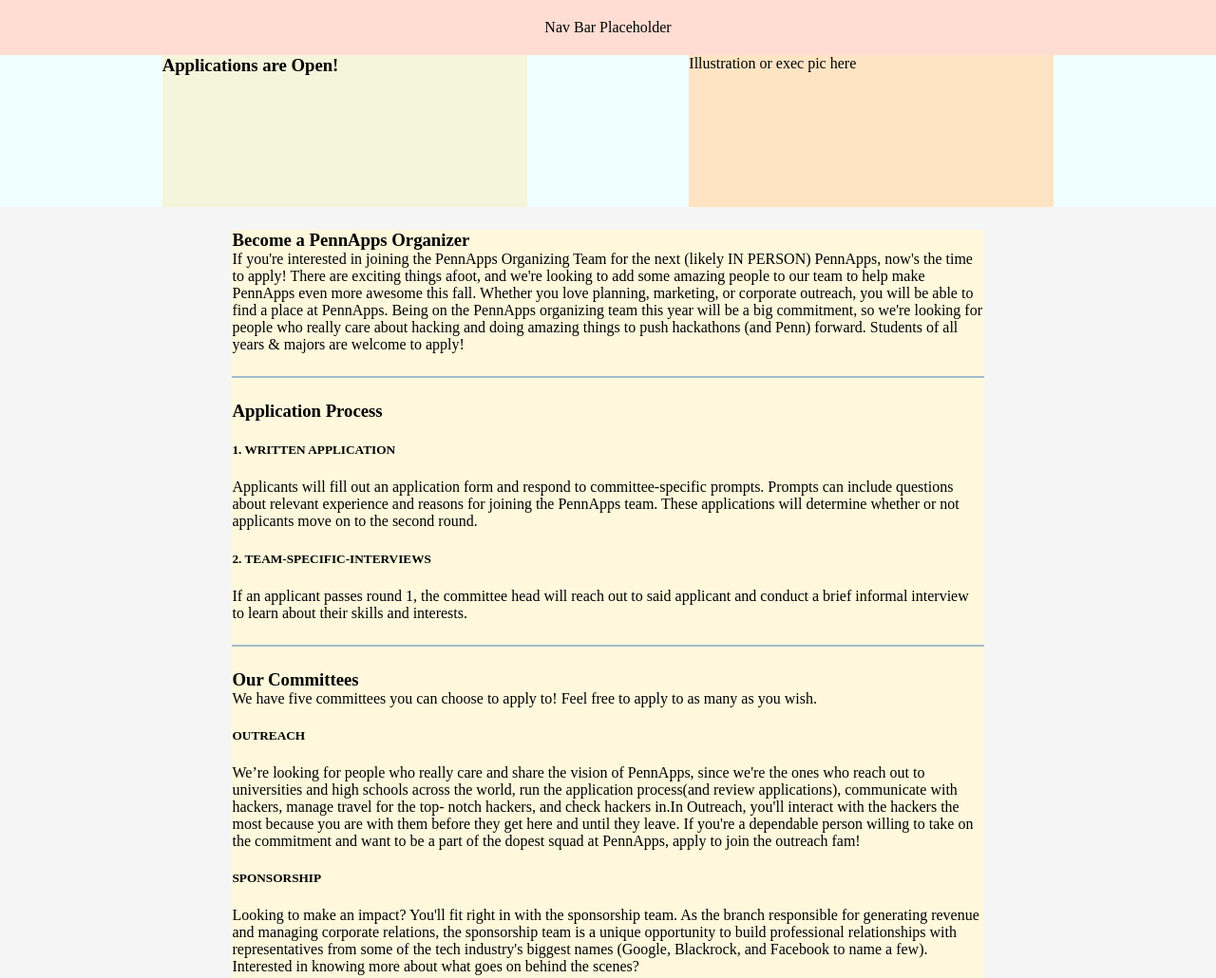
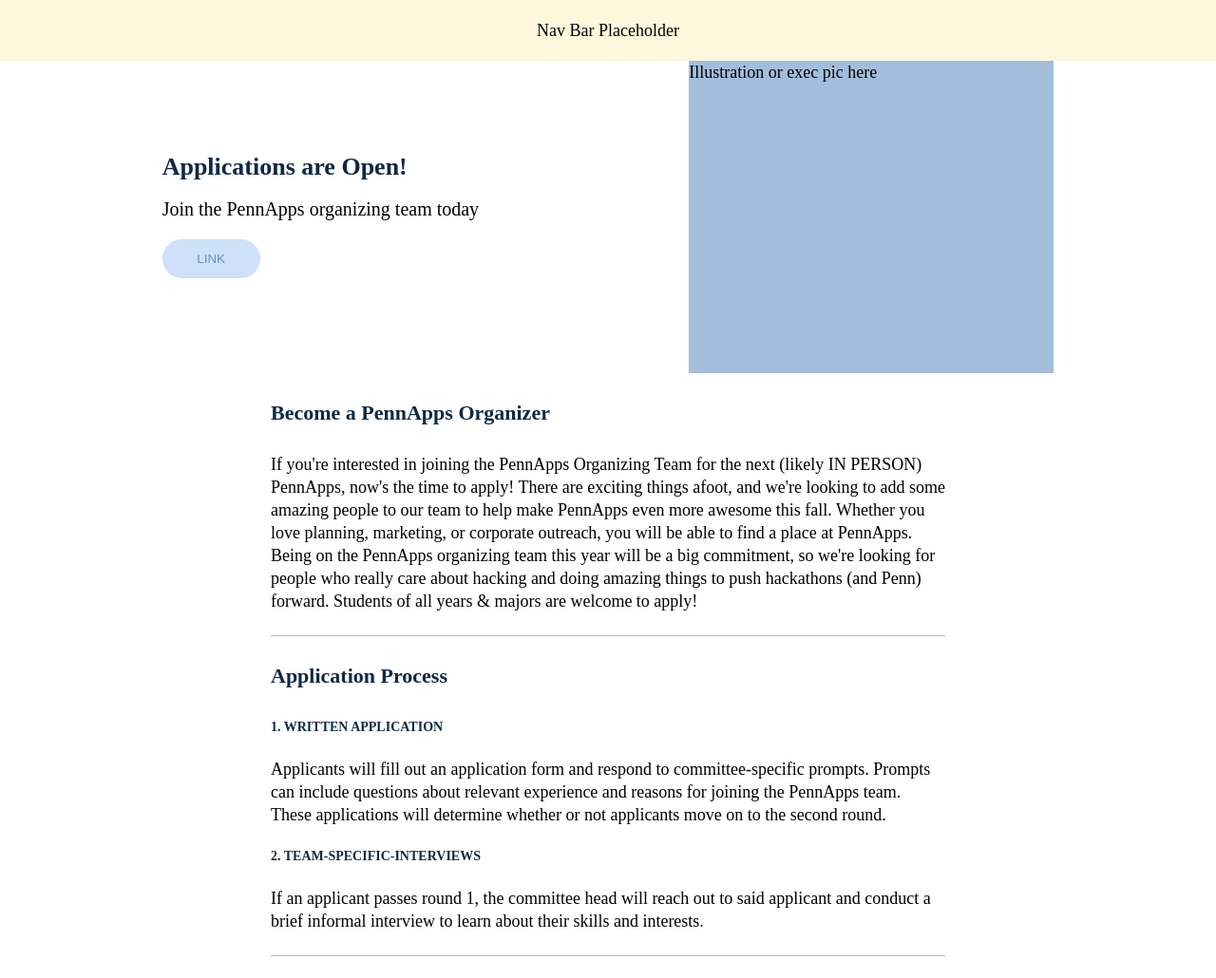
Before and after one commit to pennapps/pennapps.com, a Gatsby site: page /organizers in a window 1280 px wide. Shown: the top 1030 px of the page at 95% size. Built offline with nearby package versions, Linux system fonts and the light colour scheme; Gatsby itself is replaced by a stand-in of ours; a web font is replaced by a local one.

Commit message:
style updated

```diff
--- a/package.json
+++ b/package.json
@@ -16,6 +16,7 @@
   "dependencies": {
     "gatsby": "^4.15.1",
     "react": "^18.1.0",
+    "react-collapse": "^5.1.1",
     "react-dom": "^18.1.0",
     "react-router-dom": "^6.3.0"
   },
--- /dev/null
+++ b/src/pages/fonts.css
@@ -0,0 +1,35 @@
+/* cyrillic */
+@font-face {
+    font-family: 'Proxima Nova';
+    font-style: normal;
+    font-weight: 400;
+    src: url(https://fonts.gstatic.com/l/font?kit=FwZc7-Am2FI_-VOxaLDvvq27pmO73q3LkQ&skey=96867d716c89840e&v=v19) format('woff2');
+    unicode-range: U+0301, U+0400-045F, U+0490-0491, U+04B0-04B1, U+2116;
+}
+
+/* vietnamese */
+@font-face {
+    font-family: 'Proxima Nova';
+    font-style: normal;
+    font-weight: 400;
+    src: url(https://fonts.gstatic.com/l/font?kit=FwZc7-Am2FI_-VOxaLDvvq27rWO73q3LkQ&skey=96867d716c89840e&v=v19) format('woff2');
+    unicode-range: U+0102-0103, U+0110-0111, U+0128-0129, U+0168-0169, U+01A0-01A1, U+01AF-01B0, U+1EA0-1EF9, U+20AB;
+}
+
+/* latin-ext */
+@font-face {
+    font-family: 'Proxima Nova';
+    font-style: normal;
+    font-weight: 400;
+    src: url(https://fonts.gstatic.com/l/font?kit=FwZc7-Am2FI_-VOxaLDvvq27rGO73q3LkQ&skey=96867d716c89840e&v=v19) format('woff2');
+    unicode-range: U+0100-024F, U+0259, U+1E00-1EFF, U+2020, U+20A0-20AB, U+20AD-20CF, U+2113, U+2C60-2C7F, U+A720-A7FF;
+}
+
+/* latin */
+@font-face {
+    font-family: 'Proxima Nova';
+    font-style: normal;
+    font-weight: 400;
+    src: url(https://fonts.gstatic.com/l/font?kit=FwZc7-Am2FI_-VOxaLDvvq27omO73q3LkQ&skey=96867d716c89840e&v=v19) format('woff2');
+    unicode-range: U+0000-00FF, U+0131, U+0152-0153, U+02BB-02BC, U+02C6, U+02DA, U+02DC, U+2000-206F, U+2074, U+20AC, U+2122, U+2191, U+2193, U+2212, U+2215, U+FEFF, U+FFFD;
+}
--- a/src/pages/organizers.css
+++ b/src/pages/organizers.css
@@ -1,52 +1,169 @@
+@import "fonts.css";
+
 body {
-    background-color: #F5F5F5;
+    background-color: #FFFFFF;
     margin: 0;
 }
 
+div {
+    font-family: 'Proxima Nova';
+    -webkit-font-smoothing: antialiased;
+    font-size: 18px;
+    line-height: 24px;
+}
+
+h2 {
+    font-family: Futura;
+    -webkit-font-smoothing: antialiased;
+    color: #0F2944;
+    font-size: 26px;
+
+}
+
+h3 {
+    font-family: Futura;
+    -webkit-font-smoothing: antialiased;
+    color: #0F2944;
+    margin-top: 30px;
+    margin-bottom: 30px;
+    font-size: 22px;
+}
+
+h5 {
+    color: #0F2944;
+    margin-top: 20px;
+    margin-bottom: 20px;
+    font-size: 14px;
+}
+
 .nav-bar-placeholder {
-    background-color: #ffddd2;
+    background-color: cornsilk;
     max-height: 5vh;
     text-align: center;
     padding: 2.5vh;
 }
 
 .applications-header-container {
-    background-color: azure;
-    height: 20vh;
     display: flex;
     justify-content: space-evenly;
 }
 
 .applications {
     width: 30vw;
-    background-color: beige;
 }
+
+.applications h2 {
+    margin-top: 100px;
+    margin-bottom: 20px;
+}
+
+.applications div {
+    margin-top: 20px;
+    margin-bottom: 20px;
+    font-size: 20px;
+}
+
+.applications button {
+    color: #6593c1;
+    background-color: #CDE1F9;
+    border: 0;
+    cursor: pointer;
+    border-radius: 30px;
+    height: 41px;
+    width: 103px;
+    margin-bottom: 100px;
+}
+
 
 .pictures {
     width: 30vw;
-    background-color: bisque;
+    background-color: rgba(101, 147, 193, 0.6);
 }
 
 .applications-body-container {
-    width: 61.8vw;
-    background-color: cornsilk;
+    width: 710px;
     margin: 0 auto;
-
 }
 
 .applications-body-container>* {
     display: block;
     margin: 3vh 0;
     padding-bottom: 3vh;
-    border-bottom-width: 2px;
+    border-bottom-width: 1px;
     border-bottom-style: solid;
     border-bottom-color: rgba(101, 147, 193, 0.6);
 }
+
+
+.committee-section {
+    background-color: #F4F9FF;
+    padding: 25px;
+    margin-top: 20px;
+    margin-bottom: 20px;
+    border-radius: 10px;
+}
+
+.committee-section h5 {
+    margin-top: 0;
+}
+
 
 .applications-faqs {
     border-bottom-style: none;
 }
 
-h3 {
-    margin: 0;
+.applications-committees {
+    border-bottom-style: none;
 }
+
+.faq-section {
+    border-top-color: rgba(101, 147, 193, 0.6);
+    border-top-style: solid;
+    border-top-width: 1px;
+    transition: all 500ms;
+    padding: 25px;
+
+}
+
+.faq-section.closed {
+    background-color: #FFFFFF;
+}
+
+.faq-section.open {
+    background-color: #F4F9FF;
+}
+
+
+.faq-question-container {
+    cursor: pointer;
+    margin-bottom: 20px;
+}
+
+.faq-question-text {
+    font-weight: bold;
+    float: left;
+}
+
+.faq-question-icon {
+    transition: all 0.3s;
+    float: right;
+}
+
+.faq-question-icon.open {
+    transform: rotate(90deg);
+}
+
+.ReactCollapse--collapse {
+    margin-top: 25px;
+    transition: height 500ms;
+}
+
+.ReactCollapse--collapse div {
+    padding-top: 5px;
+}
+
+.faq-section:last-of-type {
+    border-bottom-color: rgba(101, 147, 193, 0.6);
+    border-bottom-style: solid;
+    border-bottom-width: 1px;
+}
--- a/src/pages/organizers.js
+++ b/src/pages/organizers.js
@@ -13,7 +13,9 @@ export default function Organizers() {
       </div>
       <div className="applications-header-container">
         <div className="applications">
-          <h3>Applications are Open!</h3>
+          <h2>Applications are Open!</h2>
+          <div>Join the PennApps organizing team today</div>
+          <button>LINK</button>
         </div>
         <div className="pictures">
           Illustration or exec pic here
--- a/src/pages/organizers_components/ApplicationsFAQs.js
+++ b/src/pages/organizers_components/ApplicationsFAQs.js
@@ -1,8 +1,28 @@
 import * as React from 'react'
+import FAQSection from './FAQSection'
+
 export default function ApplicationsFAQs() {
+
+    const questions = {
+        "Who can be an organizer for PennApps?":
+            "Only Penn students can be organizers. If you’re a current Penn student, look out for an application in April if you are interested in joining us!",
+        "Do I need previous experience to be an organizer?":
+            "ANSWER ANSWER ANSWER",
+        "What is the time commitment?":
+            "ANSWER ANSWER ANSWER"
+
+    }
     return (
         <div className="applications-faqs">
             <h3>FAQs</h3>
+            {
+                Object.keys(questions).map((key, index) => (
+                    <FAQSection
+                        q={key}
+                        a={questions[key]}
+                    />
+                ))
+            }
         </div>
     )
 }
--- a/src/pages/organizers_components/CommitteeSection.js
+++ b/src/pages/organizers_components/CommitteeSection.js
@@ -1,12 +1,10 @@
 import * as React from 'react'
 
 export default function CommitteeSection({ name, descrip }) {
-
     return (
         <div className='committee-section'>
             <h5>{name}</h5>
             <div>{descrip}</div>
         </div>
     )
-
 }
--- /dev/null
+++ b/src/pages/organizers_components/FAQSection.js
@@ -0,0 +1,24 @@
+import * as React from 'react'
+import { Collapse } from 'react-collapse';
+import { useState } from 'react'
+import CollapseArrow from "./collapse-arrow.png"
+
+
+export default function FAQSection({ q, a }) {
+
+    const [open, setOpen] = useState(false)
+
+    return (
+        <div className={`faq-section ${open ? 'open' : 'closed'}`}>
+            <div className='faq-question-container' onClick={() => setOpen(!open)}>
+                <div className='faq-question-text'>{q}</div>
+                <img className={`faq-question-icon ${open ? 'open' : 'closed'}`} src={CollapseArrow} />
+            </div>
+            <Collapse isOpened={open}>
+                <div>
+                    <div>{a}</div>
+                </div>
+            </Collapse>
+        </div>
+    )
+}
```
Also changed, not shown: src/pages/organizers_components/collapse-arrow.png (added), 2 other files.
